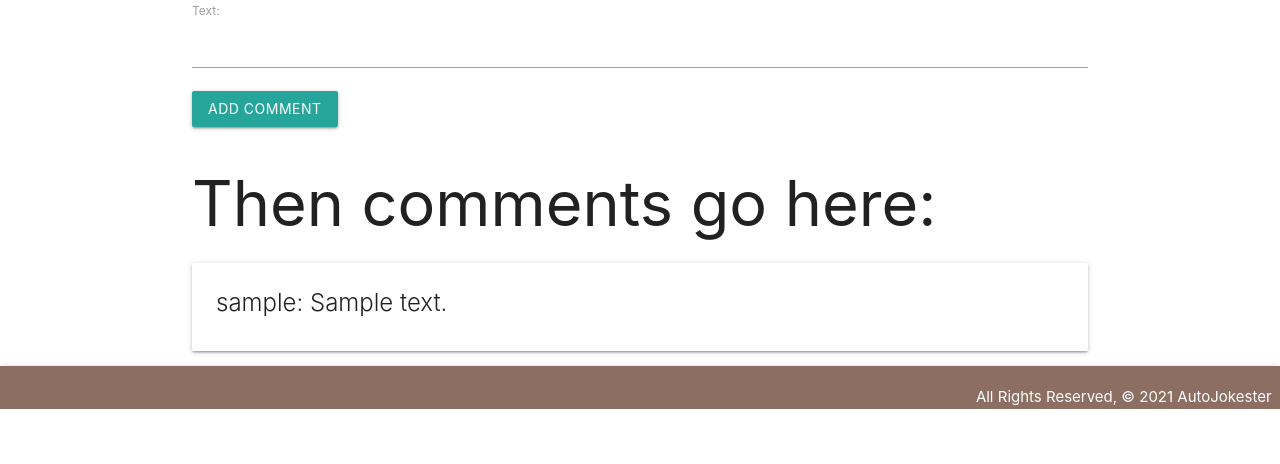
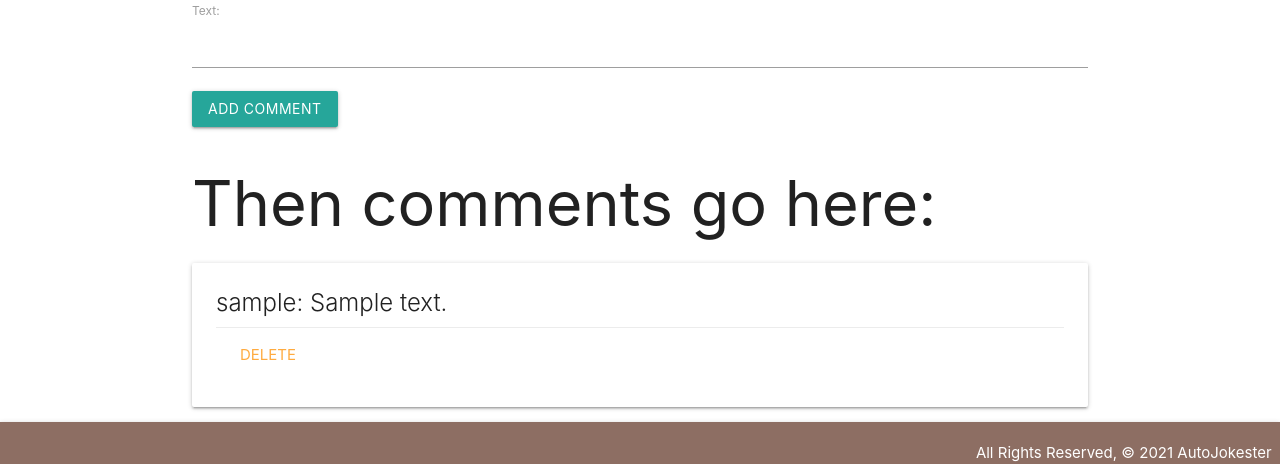
Before and after one commit to sean-yates/Auto-Jokester, a Django app: page /jokes/1/ in a window 1280 px wide. Shown: the part 499-963 px from the top of the page. Before the commit the page ends 908 px from the top, so only its background shows below. Run offline with Django 3.2, Linux system fonts and the light colour scheme; tables that the repository leaves empty hold one stand-in row (values such as "Sample post").

Commit message:
adds delete link to comments that redirects to the joke's comment page

```diff
--- a/autojokester_project/settings.py
+++ b/autojokester_project/settings.py
@@ -38,7 +38,7 @@ INSTALLED_APPS = [
     'django.contrib.sessions',
     'django.contrib.messages',
     'django.contrib.staticfiles',
-    'django_seed',
+    # 'django_seed',
 ]
 
 MIDDLEWARE = [
--- a/main_app/templates/comments.html
+++ b/main_app/templates/comments.html
@@ -18,6 +18,9 @@
       <span class="card-title">
         {{comment.user}}: {{comment.text}}
       </span>
+      <div class="card-action">
+        <a href="{% url 'delete_comment' joke.id comment.id %}">Delete</a>
+      </div>
     </div>
   </div>
 </div>
--- a/main_app/urls.py
+++ b/main_app/urls.py
@@ -18,5 +18,6 @@ urlpatterns = [
     path('<str:category>_joke_search/', views.joke_search, name='joke_search'),
     path('jokes/<int:joke_id>/', views.joke_details, name='joke_details'),
     path('jokes/<int:joke_id>/add_comment/', views.add_comment, name='add_comment'),
+    path('jokes/<int:joke_id>/comments/<int:comment_id>/delete/', views.delete_comment, name='delete_comment'),
     path('<str:category>/', views.joke_category, name='joke_category'),
 ]
--- a/main_app/views.py
+++ b/main_app/views.py
@@ -238,3 +238,8 @@ def add_comment(request, joke_id):
         new_comment.joke_id = joke_id
         new_comment.save()
     return redirect('joke_details', joke_id=joke_id)
+
+
+@login_required
+def delete_comment(request, joke_id, comment_id):
+    return redirect('joke_details',joke_id=joke_id)
```
